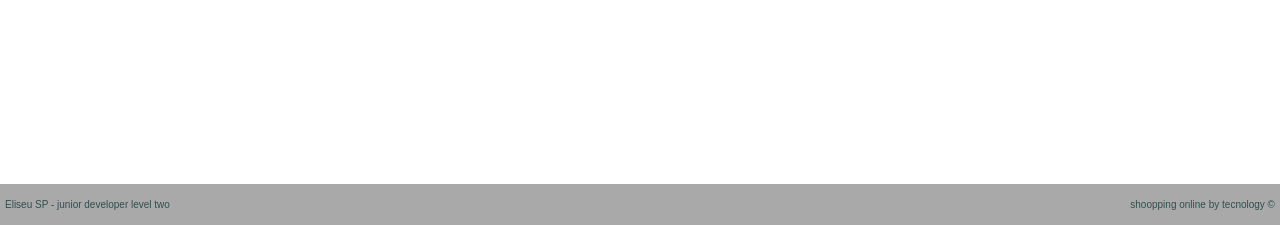
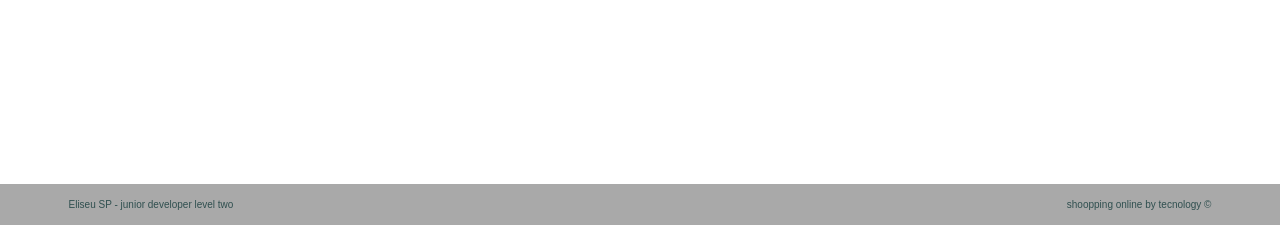
Before and after one commit to Elisp12/tecnoShopp, a Django app: page /criar/categoria/ in a window 1280 px wide. Shown: the part 625-850 px from the top of the page. Run offline with Django 5.2, Linux system fonts and the light colour scheme.

Commit message:
atualizando footer

```diff
--- a/static/css/style.css
+++ b/static/css/style.css
@@ -71,6 +71,10 @@ main {
     margin: auto;
     position: relative;
 }
+.footer-box {
+    width: 90%;
+    margin: auto;
+}
 
 .footer-nome {
     position: absolute;
--- a/templates/base/footer.html
+++ b/templates/base/footer.html
@@ -1,6 +1,8 @@
 <div class="footer">
-    <div>
-        <p class="footer-nome">Eliseu SP - junior developer level two</p>
-        <p>shoopping online by tecnology &copy;</p>
+    <div class="footer-box">
+        <div>
+            <p class="footer-nome">Eliseu SP - junior developer level two</p>
+            <p>shoopping online by tecnology &copy;</p>
+        </div>
     </div>
 </div>
```
